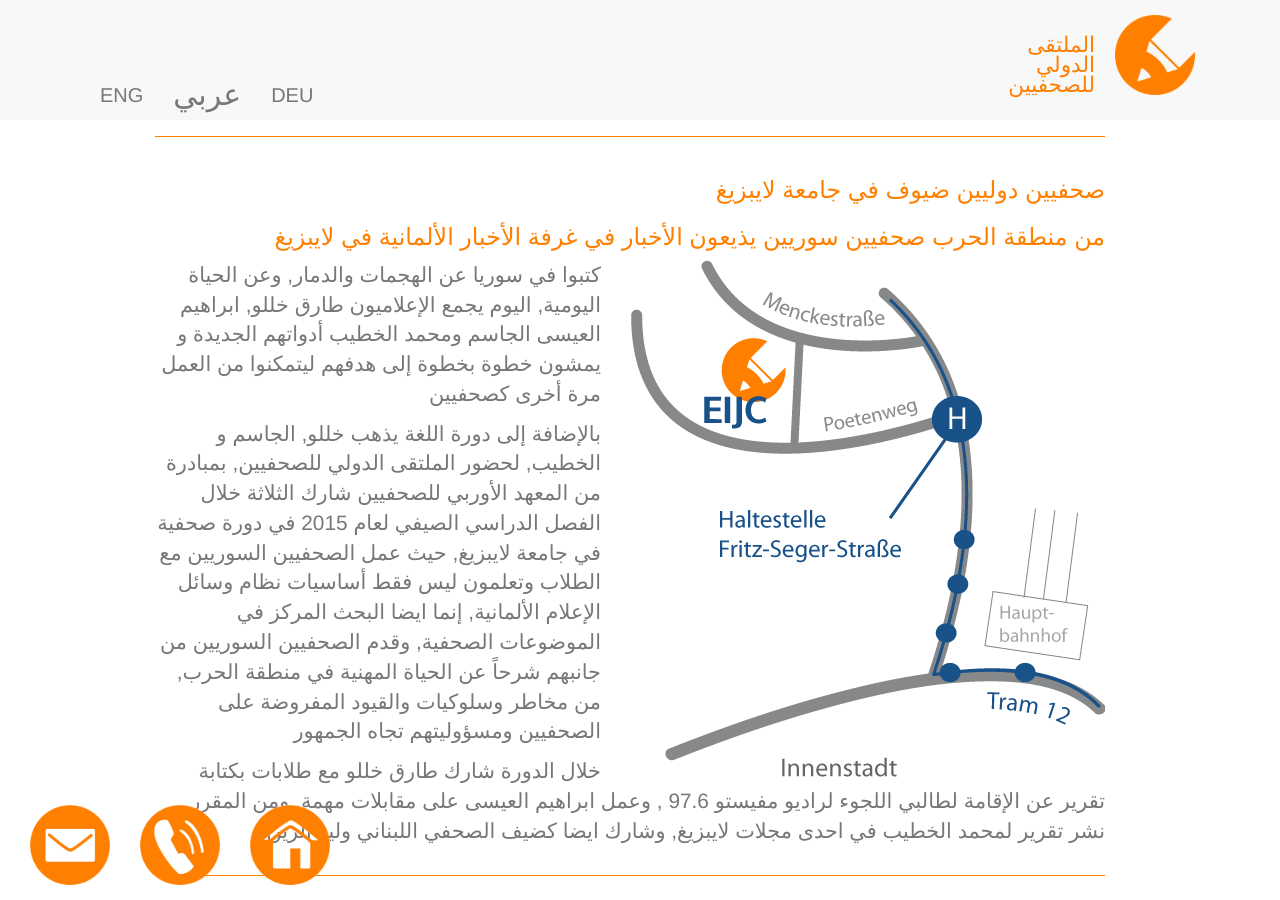
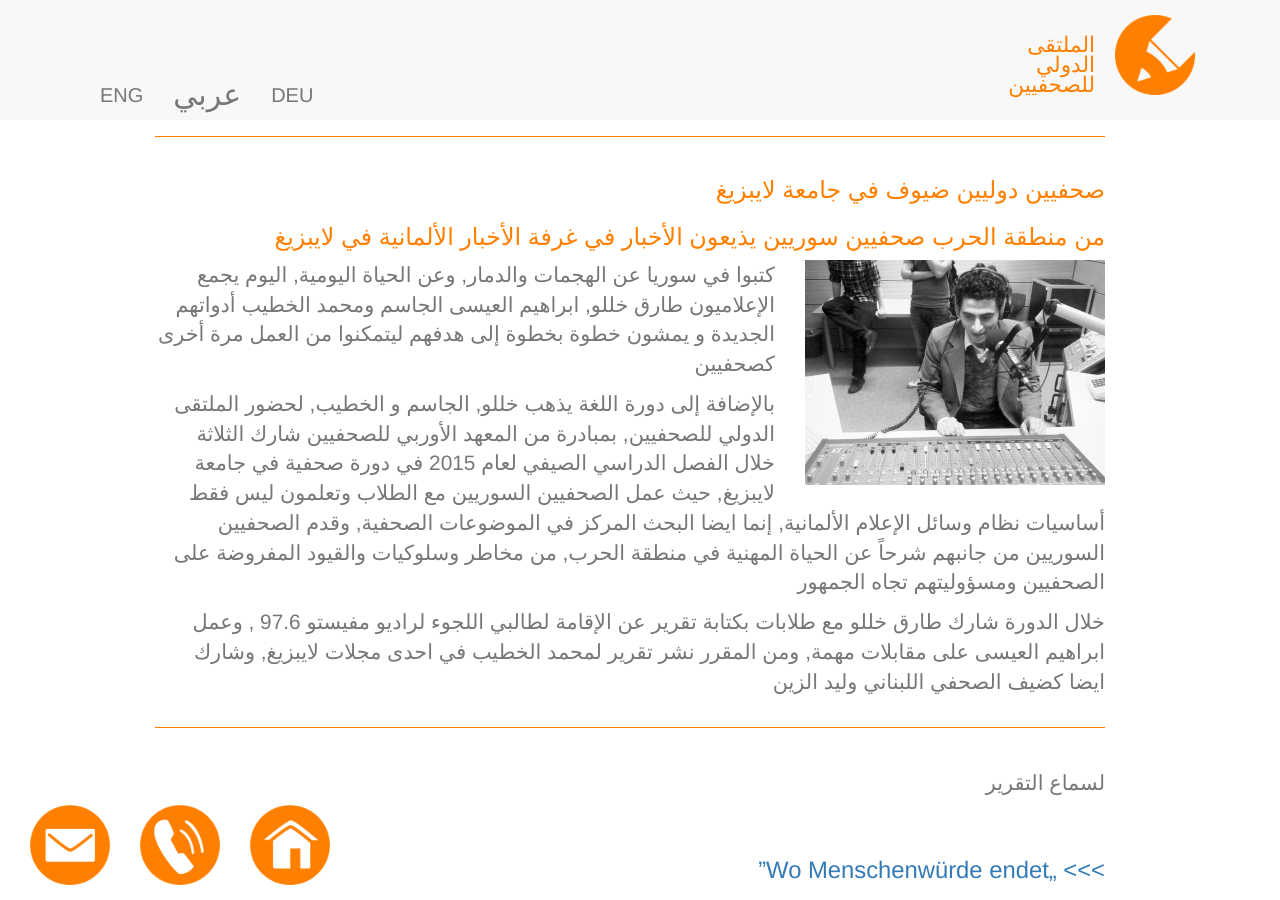
Before and after one commit to EIJC/TIJ, a Jekyll site: the page built from ar.html, in a window 1280 px wide and 900 px high, scrolled down 1826 px. Built offline with Jekyll 4.4.1, drawn with Linux system fonts in a browser that asks for light colours; nearby versions of some CDN libraries.

Commit message:
Update ar.html

```diff
--- a/ar.html
+++ b/ar.html
@@ -117,7 +117,7 @@ language: ar
 <h2>صحفيين دوليين ضيوف في جامعة لايبزيغ</h2>
 
 <h3>من منطقة الحرب صحفيين سوريين يذيعون الأخبار في غرفة الأخبار الألمانية في لايبزيغ</h3>
-<img class="img-responsive" src="{{ site.base_url }}/images/Karte-Web.png" style=" margin-left: 30px;" />
+<img class="img-responsive" src="{{ site.base_url }}/images/Khello-bei-mephisto976-300x225.jpg" style=" margin-left: 30px;" />
 <p>كتبوا في سوريا عن الهجمات والدمار, وعن الحياة اليومية, اليوم يجمع الإعلاميون طارق خللو, ابراهيم العيسى الجاسم ومحمد الخطيب أدواتهم الجديدة و يمشون خطوة بخطوة إلى هدفهم ليتمكنوا من العمل مرة أخرى كصحفيين</p>
 
 <p>بالإضافة إلى دورة اللغة يذهب خللو, الجاسم و الخطيب, لحضور الملتقى الدولي للصحفيين, بمبادرة من المعهد الأوربي للصحفيين شارك الثلاثة خلال الفصل الدراسي الصيفي لعام 2015 في دورة صحفية في جامعة لايبزيغ, حيث عمل الصحفيين السوريين مع الطلاب وتعلمون ليس فقط أساسيات نظام وسائل الإعلام الألمانية, إنما ايضا البحث المركز في الموضوعات الصحفية, وقدم الصحفيين السوريين من جانبهم شرحاً عن الحياة المهنية في منطقة الحرب, من مخاطر وسلوكيات والقيود المفروضة على الصحفيين ومسؤوليتهم تجاه الجمهور</p>
```
